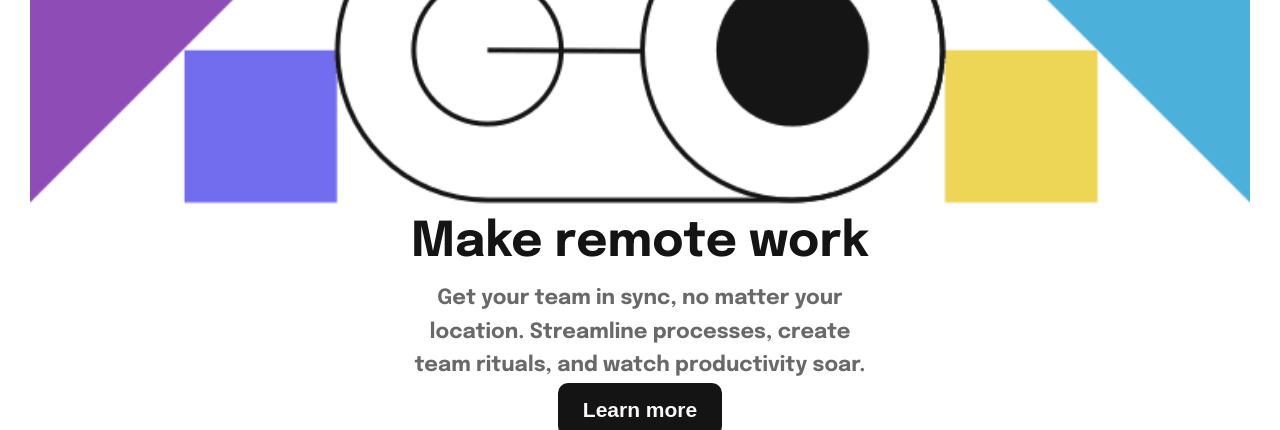
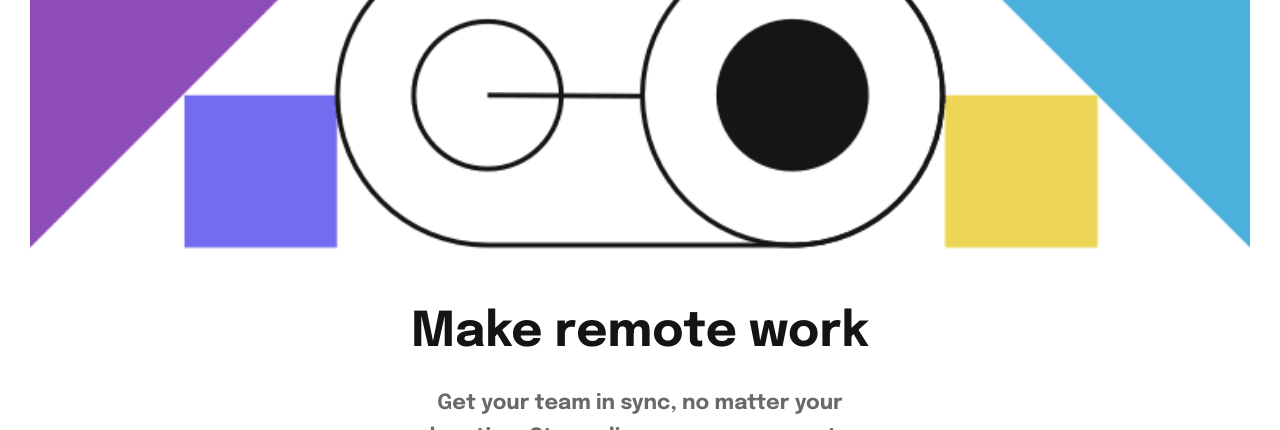
Before and after one commit to SVDwebtech/introSectDropDwnMenu027, a website: page index.html in a window 1280 px wide. Shown: the part 769-1199 px from the top of the page. Drawn offline with Linux system fonts and the light colour scheme.

Commit message:
change header flex layout and add margin bottom to header elements

```diff
--- a/index.html
+++ b/index.html
@@ -24,26 +24,26 @@
   <header class="header">
 
     <!-- navbar -->
-    <nav class="header__navbar navbar">
+    <nav class="header__navbar navbar u-margin-bottom-medium">
       <img class="header__navbar--logo navbar__logo" src="./images/logo.svg" alt="company logo in text: word snap">
       <img class="header__navbar--menu navbar__menu" src="./images/icon-menu.svg" alt="">
     </nav>
 
     <!-- hero image -->
-    <img class="header__image" src="./images/image-hero-mobile.png" alt="funky hero image of man working on computer">
+    <img class="header__image u-margin-bottom-medium" src="./images/image-hero-mobile.png" alt="funky hero image of man working on computer">
 
     <!-- header heading -->
-    <h1 class="header__heading">Make remote work</h1>
+    <h1 class="header__heading u-margin-bottom-small">Make remote work</h1>
 
     <!-- header paragraph -->
-    <p class="header__paragraph paragraph">
+    <p class="header__paragraph paragraph u-margin-bottom-medium">
         Get your team in sync, no matter your <br>
         location.  Streamline processes, create <br>
         team rituals, and watch productivity soar.
     </p>
 
     <!-- header cta button -->
-    <button class="btn btn__cta-button header__cta-button">Learn more</button>
+    <button class="btn btn__cta-button header__cta-button u-margin-bottom-medium">Learn more</button>
 
     <!-- associations -->
     <div class="header__associations">
--- a/sass/layout/_header.scss
+++ b/sass/layout/_header.scss
@@ -1,6 +1,6 @@
 .header {
-    height: 85vh;
+    min-height: 95vh;
 
     padding: 2rem 1rem 0 1rem;
-    margin-bottom: 1rem;
+    margin-bottom: 2rem;
 }
--- a/sass/pages/_home.scss
+++ b/sass/pages/_home.scss
@@ -6,7 +6,7 @@
 
     display: flex;
     flex-direction: column;
-    justify-content: space-between;
+    justify-content: flex-start;
 
     width: 100%;
 
```
Also changed, not shown: css/styles.css.
